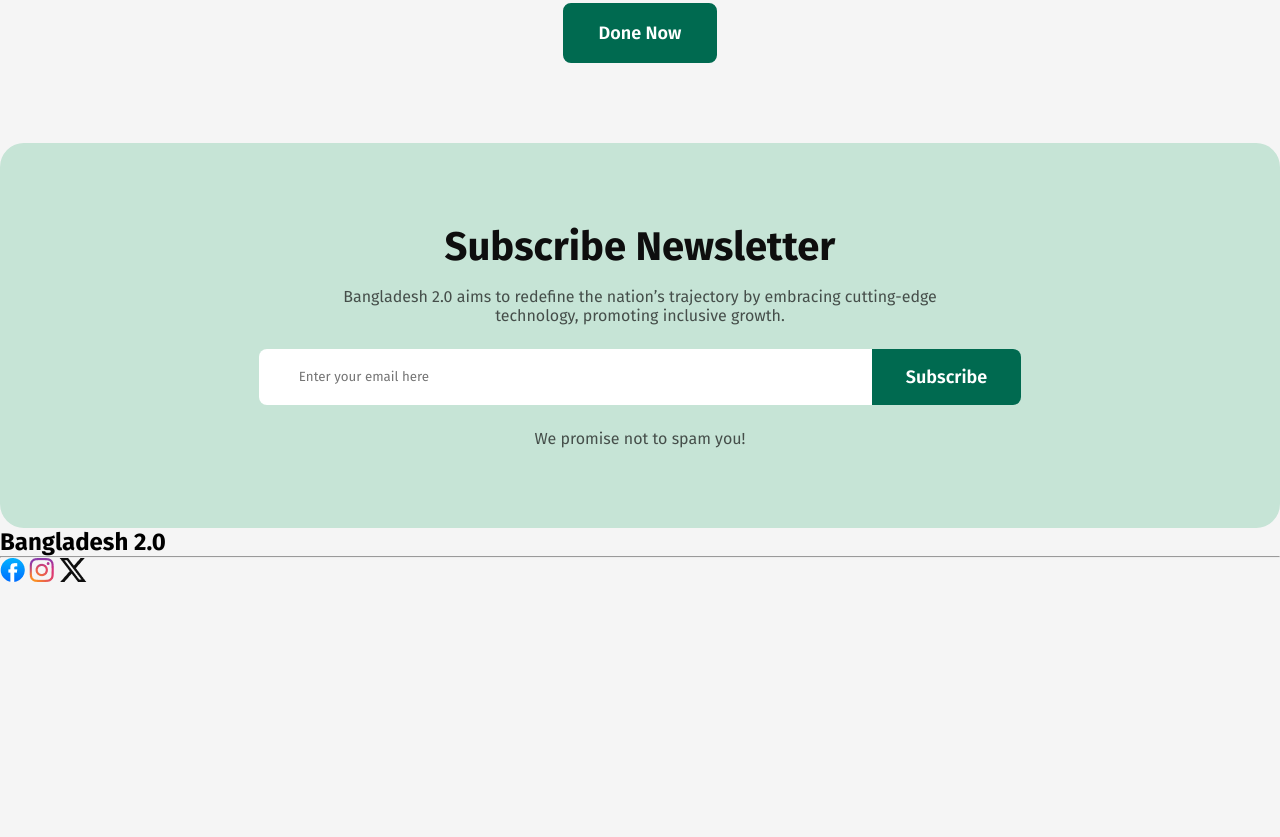
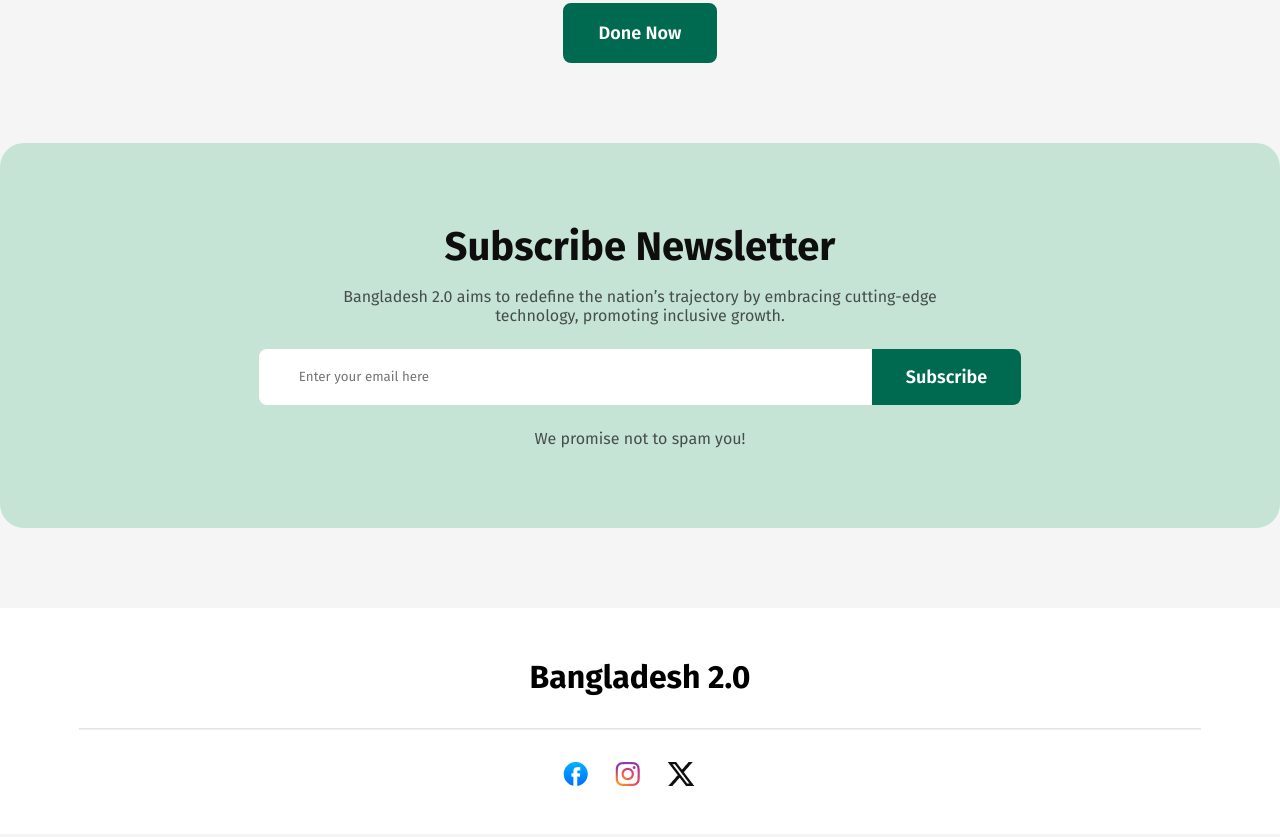
Before and after one commit to MdHamidulIslam1/B11A1--assignment-1, a plain HTML site: page index.html in a window 1280 px wide. Shown: the part 3486-4323 px from the top of the page. Drawn offline with Linux system fonts and the light colour scheme.

Commit message:
final commit

```diff
--- a/index.html
+++ b/index.html
@@ -11,7 +11,7 @@
 <body>
     <div class="body_container">
 
-        <!-- header section start -->
+        <!-- body header section start -->
 
         <header>
             <nav>
@@ -216,7 +216,7 @@
 
         </main>
 
-        <!-- footer section start -->
+        <!-- body footer section start -->
 
         <footer>
             <section class="newsletter">
@@ -235,22 +235,27 @@
                     </div>
                 </div>
             </section>
+        </footer>
+    </div>
+
+
+    <footer>
         <!-- end section start -->
 
         <section class="end">
             <div class="end_container">
                 <h1>Bangladesh 2.0</h1>
-                    <hr>
-                </div>
                 <div class="end_images">
+                    <hr class="custom_hr">
+                    <div class="end_img_container">
                         <img src="assets/facebook.png" alt="">
                         <img src="assets/instagram.png" alt="">
                         <img src="assets/x.png" alt="">
                     </div>
+                </div>
+            </div>
         </section>
     </footer>
-        <br><br><br><br><br><br><br><br><br><br><br><br><br><br><br><br><br><br><br><br><br>
-    </div>
 </body>
 
 </html>
--- a/styles/style.css
+++ b/styles/style.css
@@ -371,6 +371,7 @@ nav button:hover {
     border-radius: 16px;
     border: 1px solid rgba(14, 14, 14, 0.15);
     cursor: pointer;
+    transition: background-color 0.3s ease;
 }
 
 .boxsizing .box:hover {
@@ -462,3 +463,35 @@ nav button:hover {
     border: none;
     font-family: Fira Sans;
 }
+
+.end {
+    width: 100%;
+    height: 226px;
+    background-color: #fff;
+    margin-top: 80px;
+}
+
+.end_images {
+    display: flex;
+    align-items: center;
+    flex-direction: column;
+    gap: 32px;
+}
+
+.end_container h1 {
+    text-align: center;
+    font-family: Fira Sans;
+    font-size: 32px;
+    font-weight: bold;
+    padding-top: 50px;
+    padding-bottom: 32px;
+}
+
+.custom_hr {
+    width: 1120px;
+    border-color: rgba(14, 14, 14, 0.1);
+}
+
+.end_img_container img {
+    margin-right: 23px;
+}
```
Lines whose indentation alone changed are shown as unchanged.
